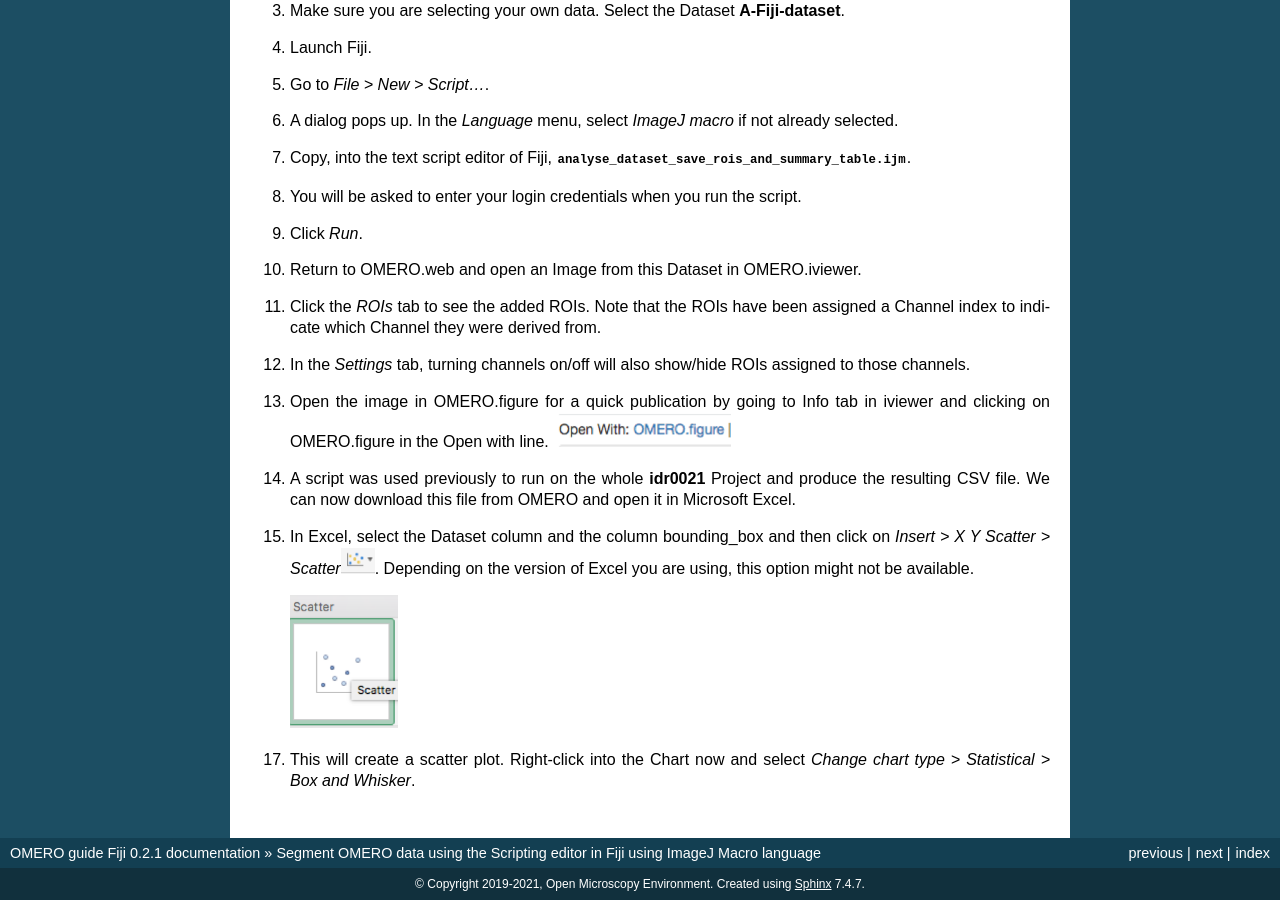
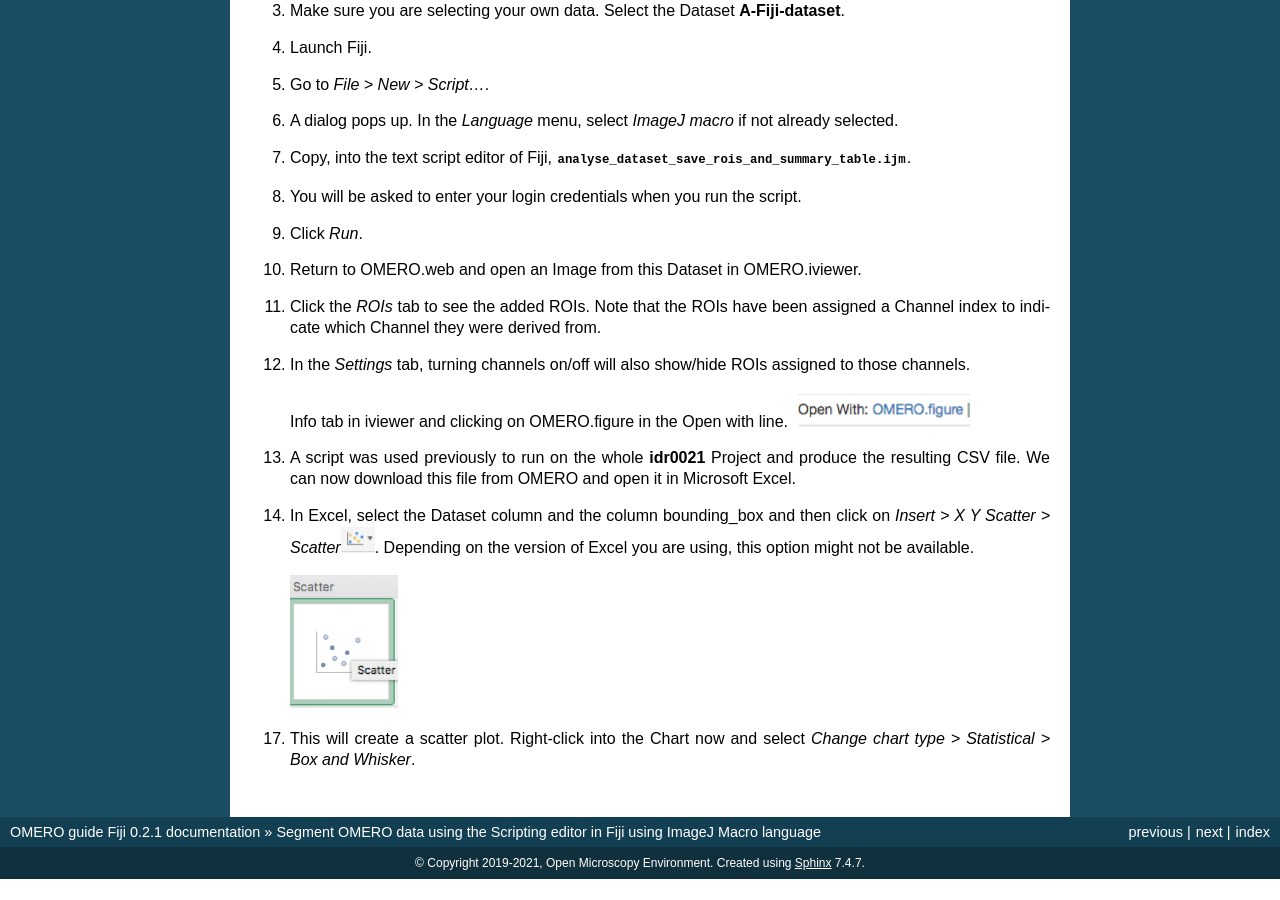
Before and after one commit to ome/omero-guide-fiji, a Sphinx documentation site: the page built from docs/threshold_scripting_macro_language.rst, in a window 1280 px wide and 900 px high, scrolled down 1160 px. Built offline with Sphinx 7.4.7, drawn with Linux system fonts in a browser that asks for light colours; after the commit the page ends 2039 px from its top, so only the background shows below that.

Commit message:
Update docs/threshold_scripting_macro_language.rst
Co-authored-by: pwalczysko <p.walczysko@dundee.ac.uk>

```diff
--- a/docs/threshold_scripting_macro_language.rst
+++ b/docs/threshold_scripting_macro_language.rst
@@ -91,7 +91,6 @@ that Dataset in OMERO.
 #. In the *Settings* tab, turning channels on/off will also show/hide
    ROIs assigned to those channels.
 
-#. Open the image in OMERO.figure for a quick publication by going to
    Info tab in iviewer and clicking on OMERO.figure in the Open with
    line.\ |image1|
 
```
